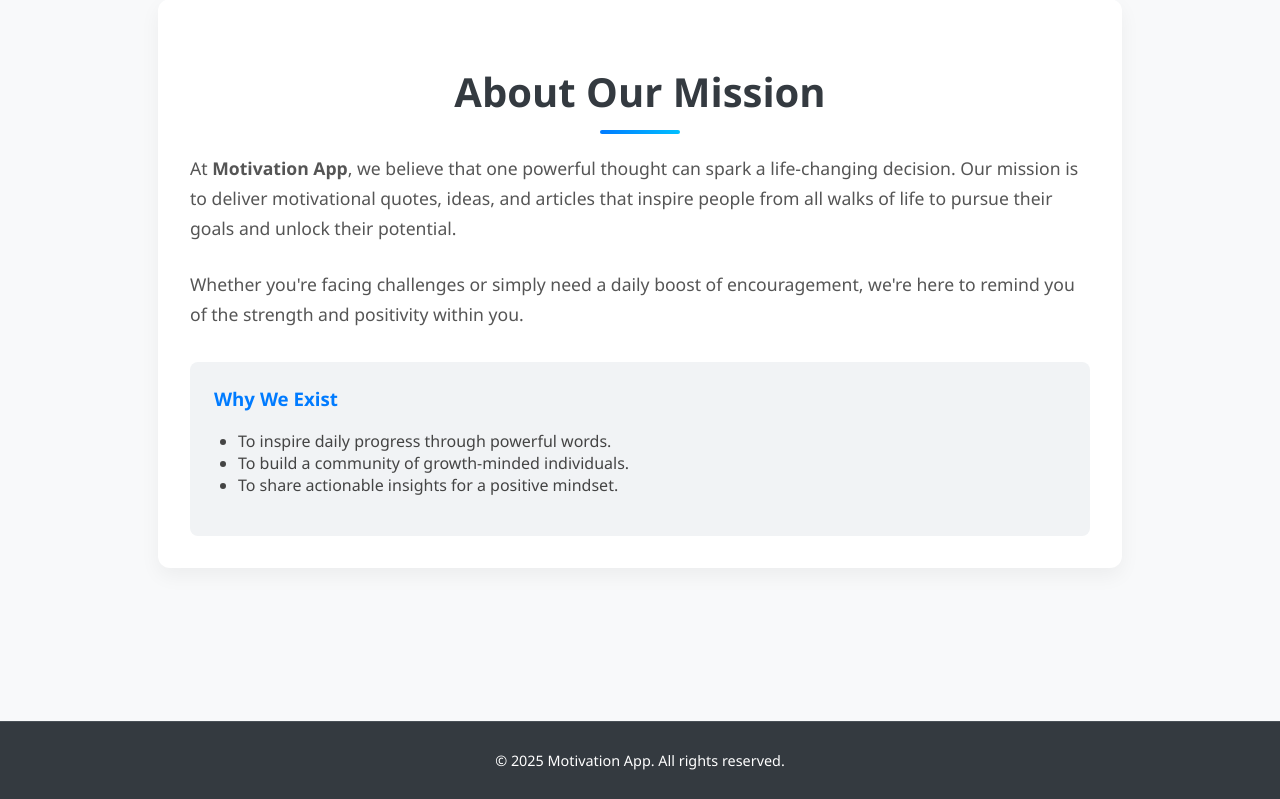
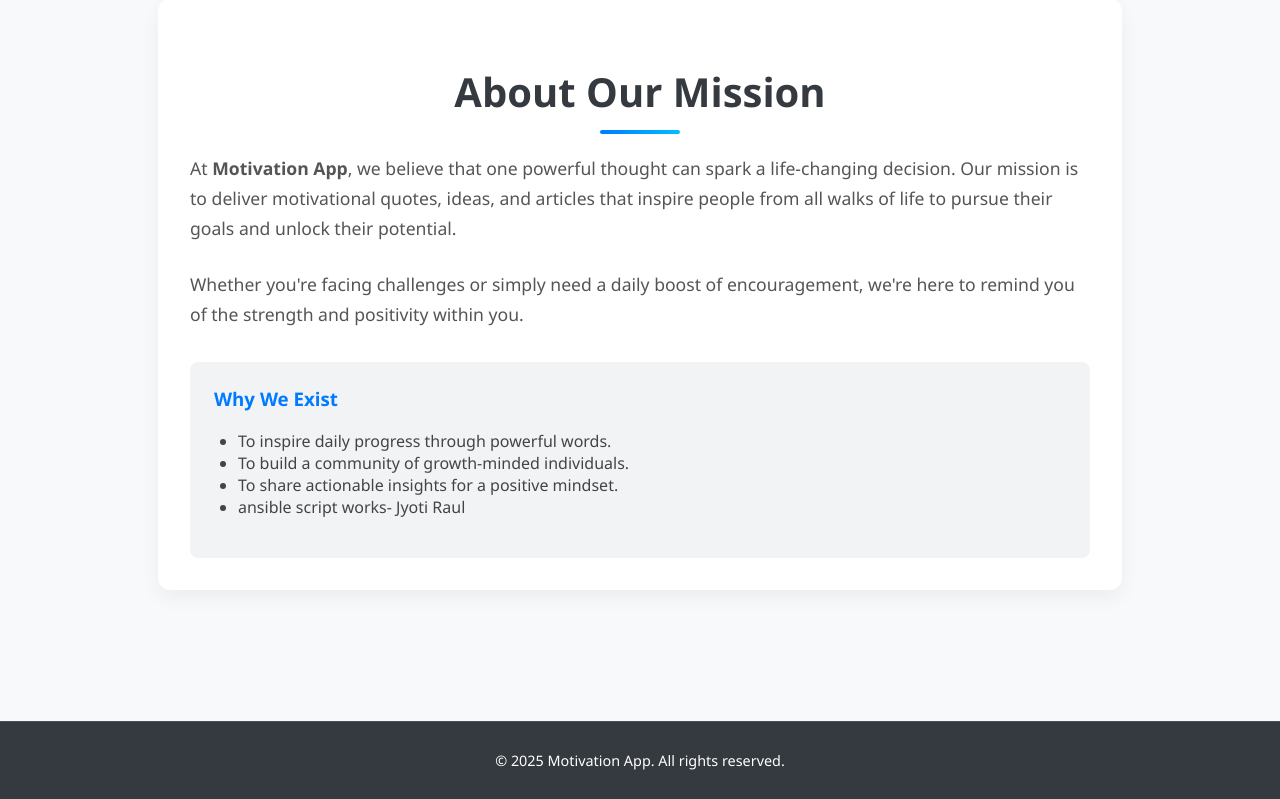
Before and after one commit to jyotiraul/Motivation-web-app, a Flask app: page /about in a window 1280 px wide. Shown: the part 81-880 px from the top of the page. Run offline with Flask 2, Linux system fonts and the light colour scheme.

Commit message:
code updated

```diff
--- a/app/templates/about.html
+++ b/app/templates/about.html
@@ -24,6 +24,7 @@
             <li>To inspire daily progress through powerful words.</li>
             <li>To build a community of growth-minded individuals.</li>
             <li>To share actionable insights for a positive mindset.</li>
+            <li>ansible script works- Jyoti Raul</li>
         </ul>
     </div>
 </section>
--- a/run.py
+++ b/run.py
@@ -4,5 +4,3 @@ app = create_app()
 
 if __name__ == '__main__':
     app.run(host='0.0.0.0', port=5000, debug=True)
-
-# app.run(host='0.0.0.0', port=5000, debug=True) This makes the app listen on all IPs, not just localhost
```
Also changed, not shown: 1 other file.
